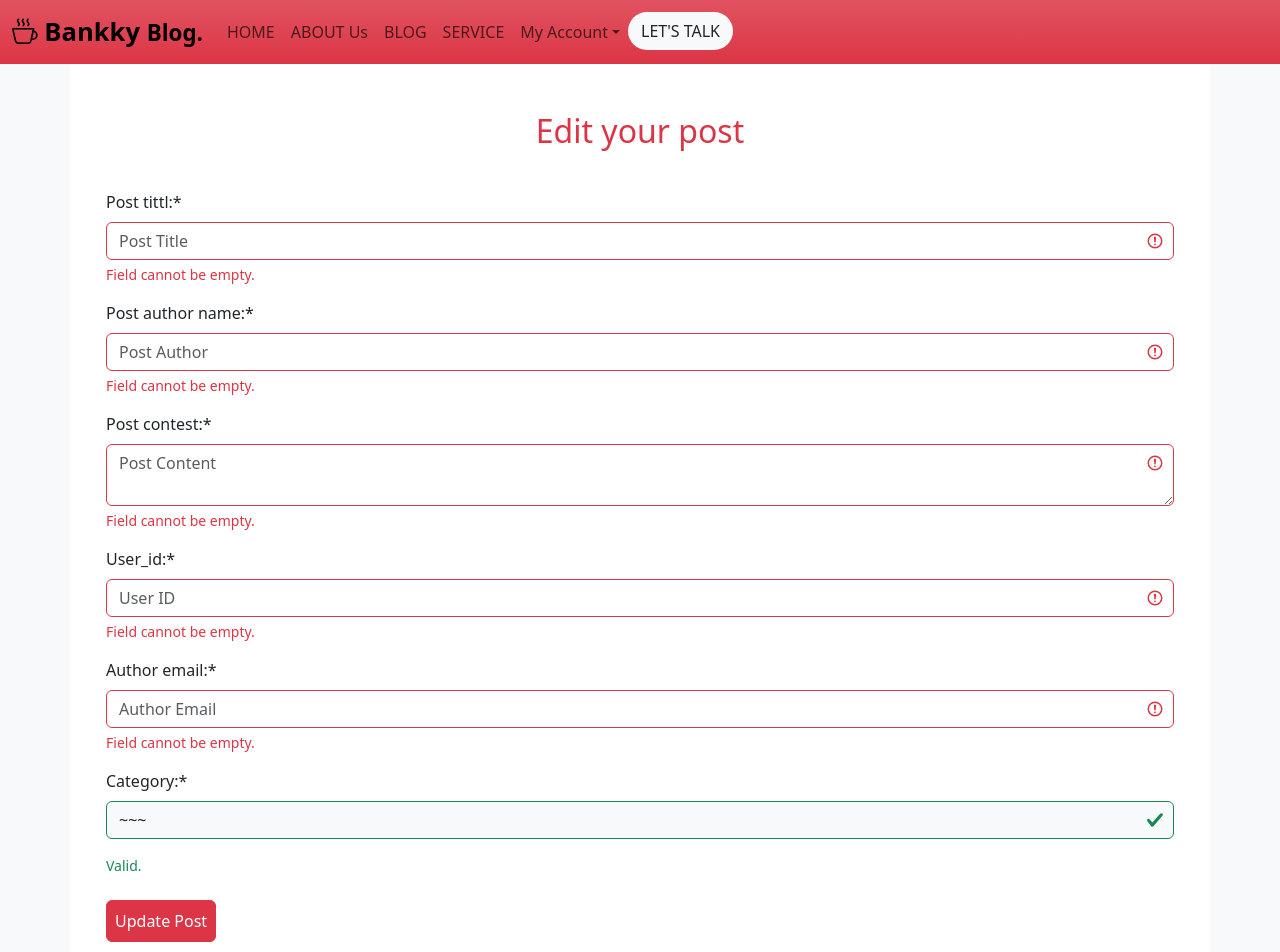
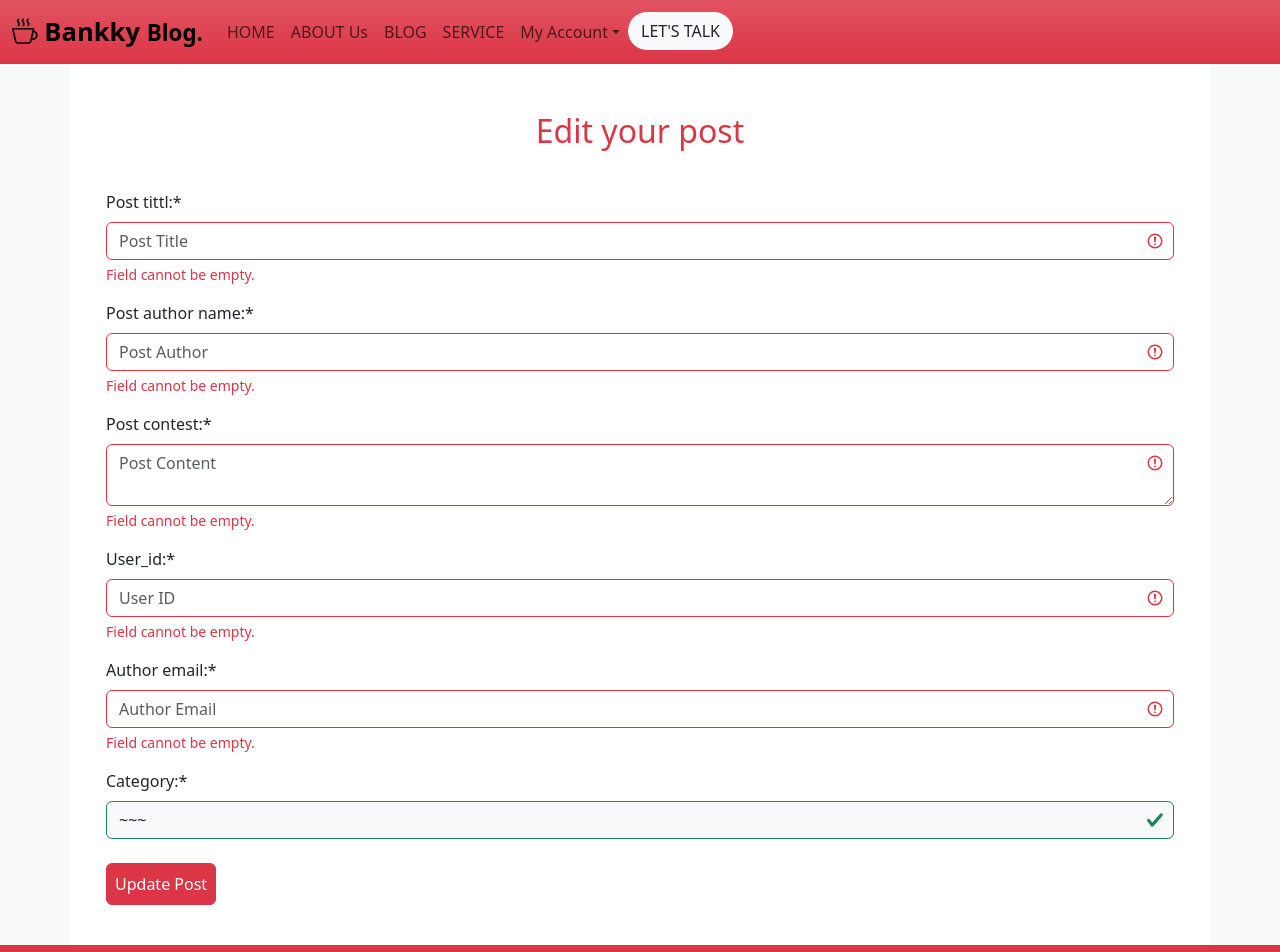
Before and after one commit to Azeezbank/myblog, a React (Vite) app: page /Editpost/1 in a window 1280 px wide. Shown: the top 952 px of the page. Built offline with nearby package versions, Linux system fonts and the light colour scheme; no server answers.

Commit message:
Update Editpost.jsx

```diff
--- a/src/Components/Editpost.jsx
+++ b/src/Components/Editpost.jsx
@@ -188,7 +188,6 @@ useEffect(() => {
           <option>Healthy Eating</option>
           <option>Food Trends & News</option>
         </select>
-            <div className="valid-feedback mb-3">Valid.</div>
             <div className="invalid-feedback mb-3">Field cannot be empty.</div>
             </div>
 
```
